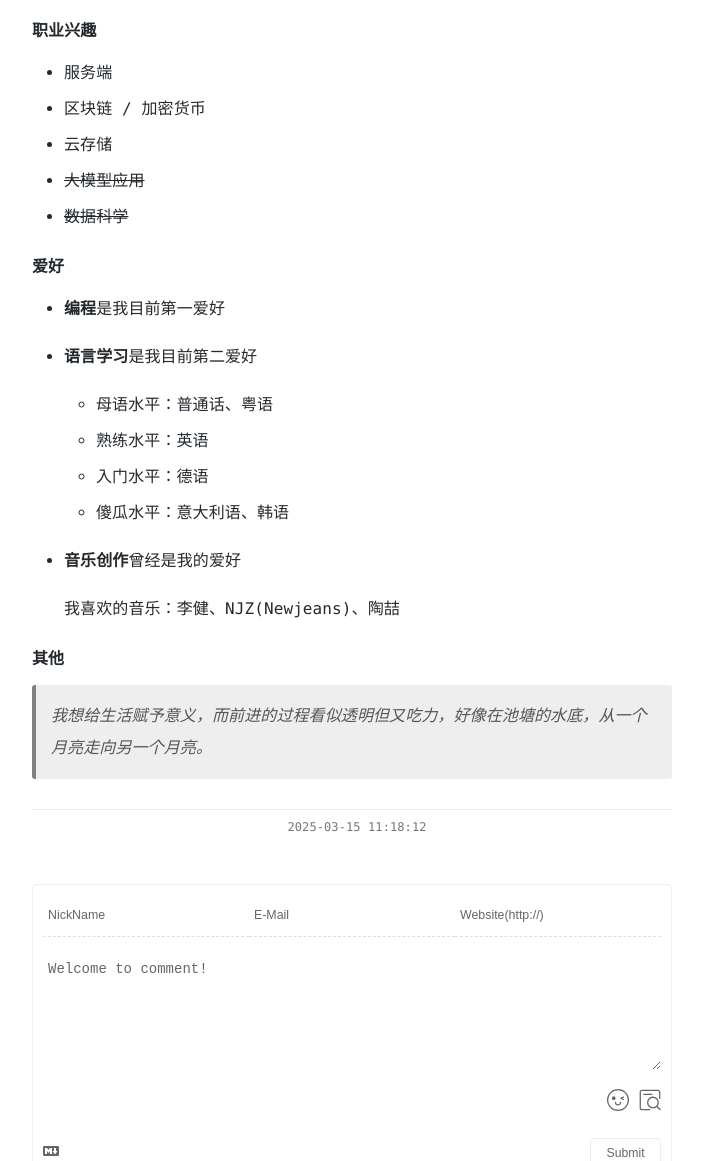
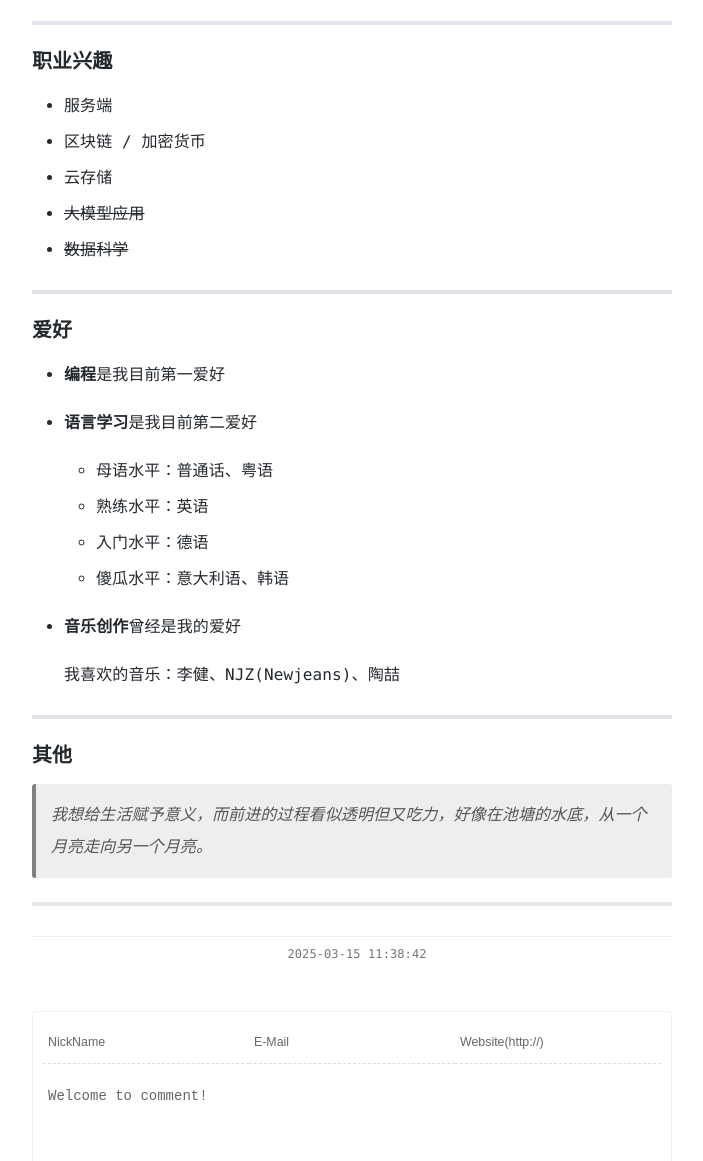
Before and after one commit to nutangelo/nutangelo.github.io, a plain HTML site: page about/index.html in a window 1280 px wide. Shown: the part 630-1791 px from the top of the page, without its empty margins (288-991 px from the left). Drawn offline with nearby package versions, Linux system fonts and the light colour scheme; some icons are missing; a small style sheet from the web is missing.

Commit message:
Site updated: 2025-03-15 11:39:05

```diff
--- a/about/index.html
+++ b/about/index.html
@@ -149,7 +149,7 @@
       <div class="post-attach">
         <span class="post-pubtime">
           <i class="iconfont icon-updatetime mr-10" title="Update time"></i>
-          2025-03-15 11:18:12
+          2025-03-15 11:38:42
         </span>
 
       </div>
@@ -159,14 +159,16 @@
 <p>I want to become a programmer at a 大厂 in China, or in Japan, or the EU, or the <del>USA</del>,</p>
 <p>I plan to get a master’s degree in Germany, France, or Korea.</p>
 </blockquote>
-<h4 id="职业兴趣"><a href="#职业兴趣" class="headerlink" title="职业兴趣"></a><strong>职业兴趣</strong></h4><ul>
+<hr>
+<h3 id="职业兴趣"><a href="#职业兴趣" class="headerlink" title="职业兴趣"></a><strong>职业兴趣</strong></h3><ul>
 <li>服务端</li>
 <li>区块链 &#x2F; 加密货币</li>
 <li>云存储</li>
 <li><del>大模型应用</del></li>
 <li><del>数据科学</del></li>
 </ul>
-<h4 id="爱好"><a href="#爱好" class="headerlink" title="爱好"></a>爱好</h4><ul>
+<hr>
+<h3 id="爱好"><a href="#爱好" class="headerlink" title="爱好"></a>爱好</h3><ul>
 <li><p><strong>编程</strong>是我目前第一爱好</p>
 </li>
 <li><p><strong>语言学习</strong>是我目前第二爱好</p>
@@ -181,9 +183,11 @@
 <p>我喜欢的音乐：李健、NJZ(Newjeans)、陶喆</p>
 </li>
 </ul>
-<h4 id="其他"><a href="#其他" class="headerlink" title="其他"></a>其他</h4><blockquote>
+<hr>
+<h3 id="其他"><a href="#其他" class="headerlink" title="其他"></a>其他</h3><blockquote>
 <p><em>我想给生活赋予意义，而前进的过程看似透明但又吃力，好像在池塘的水底，从一个月亮走向另一个月亮。</em></p>
 </blockquote>
+<hr>
 
       </div>
 
@@ -194,7 +198,7 @@
           <div class="post-attach">
             <span class="post-pubtime">
               <i class="iconfont icon-updatetime mr-10" title="Update time"></i>
-              2025-03-15 11:18:12
+              2025-03-15 11:38:42
             </span>
 
           </div>
@@ -212,7 +216,7 @@
     <div class="title">Contents</div>
     <div class="catalog-content">
 
-        <ol class="toc"><li class="toc-item toc-level-1"><a class="toc-link" href="#%E7%89%9B%E5%94%90Nutangelo"><span class="toc-text">牛唐Nutangelo</span></a><ol class="toc-child"><li class="toc-item toc-level-4"><a class="toc-link" href="#%E8%81%8C%E4%B8%9A%E5%85%B4%E8%B6%A3"><span class="toc-text">职业兴趣</span></a></li><li class="toc-item toc-level-4"><a class="toc-link" href="#%E7%88%B1%E5%A5%BD"><span class="toc-text">爱好</span></a></li><li class="toc-item toc-level-4"><a class="toc-link" href="#%E5%85%B6%E4%BB%96"><span class="toc-text">其他</span></a></li></ol></li></ol></li></ol></li></ol>
+        <ol class="toc"><li class="toc-item toc-level-1"><a class="toc-link" href="#%E7%89%9B%E5%94%90Nutangelo"><span class="toc-text">牛唐Nutangelo</span></a><ol class="toc-child"><li class="toc-item toc-level-3"><a class="toc-link" href="#%E8%81%8C%E4%B8%9A%E5%85%B4%E8%B6%A3"><span class="toc-text">职业兴趣</span></a></li><li class="toc-item toc-level-3"><a class="toc-link" href="#%E7%88%B1%E5%A5%BD"><span class="toc-text">爱好</span></a></li><li class="toc-item toc-level-3"><a class="toc-link" href="#%E5%85%B6%E4%BB%96"><span class="toc-text">其他</span></a></li></ol></li></ol></li></ol>
 
     </div>
   </div>
```
Also changed, not shown: friends/index.html (+4 -21 lines).
